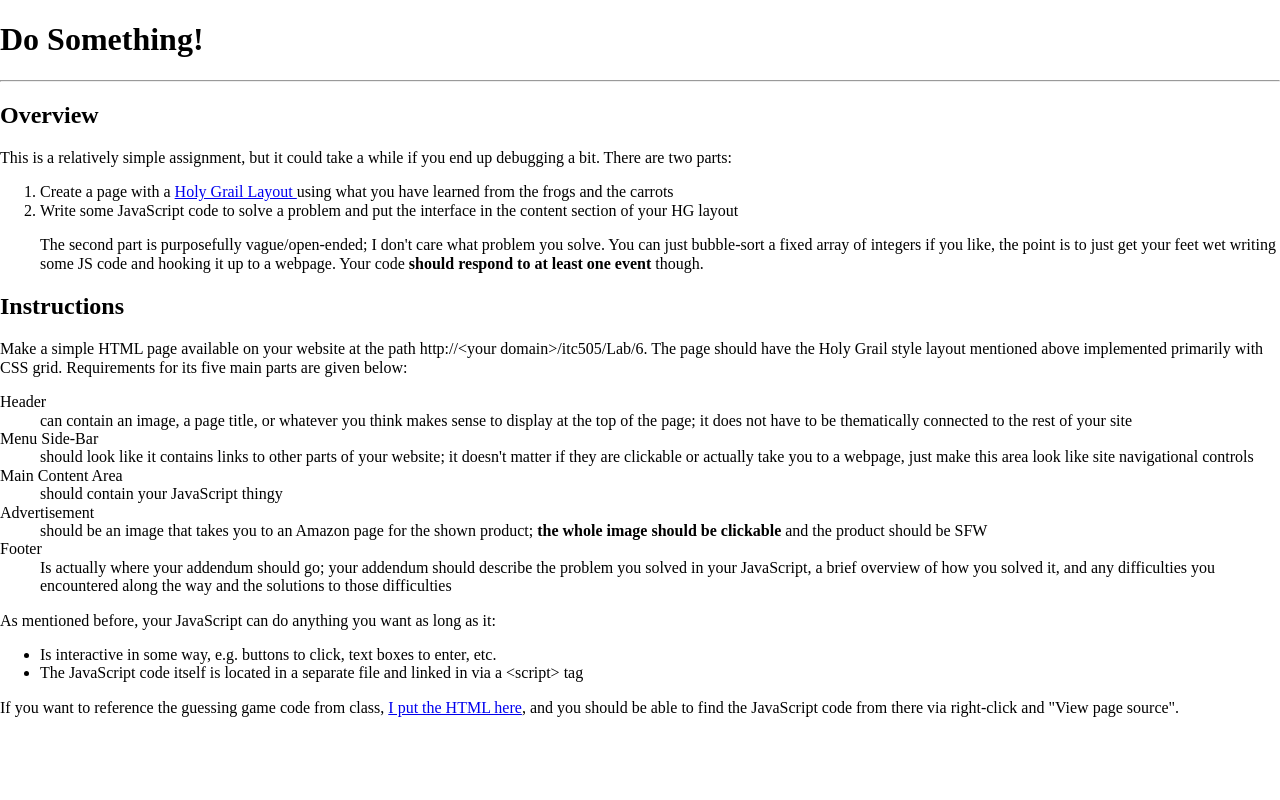
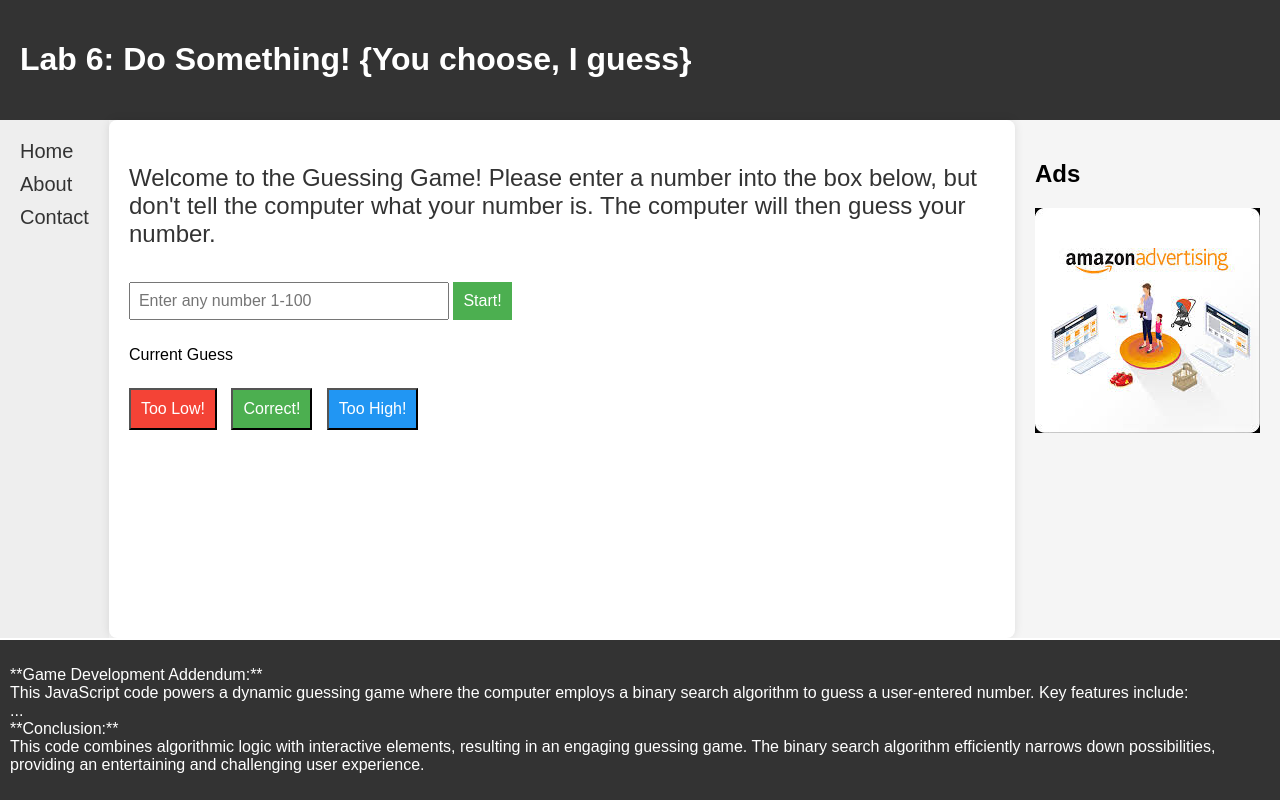
Before and after one commit to ap3727/lab6, a plain HTML site: page itc505/lab/6/index.html in a window 1280 px wide. Drawn offline with nearby package versions, Linux system fonts and the light colour scheme.

Commit message:
Add files via upload

```diff
--- a/itc505/lab/6/index.html
+++ b/itc505/lab/6/index.html
@@ -1,127 +1,77 @@
 <!DOCTYPE html>
 <html lang="en">
-  <head>
+<head>
+    <meta charset="UTF-8">
+    <meta name="viewport" content="width=device-width, initial-scale=1.0">
+    <link rel="stylesheet" href="styles.css">
+    <title>Lab 6</title>
+</head>
+<body>
+    <header>
+        <!-- Your header content (image, page title, etc.) goes here -->
+        <h1>Lab 6: Do Something! {You choose, I guess}</h1>
+    </header>
+    <aside class="menu">
+        <!-- Your menu/sidebar content goes here -->
+        <nav>
+            <ul>
+                <li><a href="#">Home</a></li>
+                <li><a href="#">About</a></li>
+                <li><a href="#">Contact</a></li>
+            </ul>
+        </nav>
+    </aside>
+    <main class="content">
+        <p class="game-instructions">
+          Welcome to the Guessing Game!  Please enter a number into the box
+          below, but don't tell the computer what your number is.  The computer
+          will then guess your number.
+        </p>
 
 
-    <title>Do Something!</title>
+        <input id="target-box" type="number" placeholder="Enter any number 1-100" min="1" max="100">
 
-    <link rel="stylesheet" href="/stylesheets/normalize.css">
-    <link rel="stylesheet" href="/stylesheets/vars_and_utilities.css">
-    <link rel="stylesheet" href="/stylesheets/general_theme.css">
-    <link rel="stylesheet" href="/stylesheets/header.css">
+        <button id="game-status-btn">Start!</button>
 
-  </head>
-  <body>
-
-    <main>
-      <article class="assignment">
-        <header>
-          <h1 class="title">
-            Do Something!
-          </h1>
-        </header>
-
-        <hr>
-
-        <section id="overview">
-          <h2>Overview</h2>
-
+        <div id="game-controls">
           <p>
-            This is a relatively simple assignment, but it could take a while if you
-            end up debugging a bit.  There are two parts:
+            Current Guess
           </p>
 
-          <ol>
-            <li>
-              Create a page with a
-              <a href="https://en.wikipedia.org/wiki/Holy_grail_(web_design)">
-                Holy Grail Layout
-              </a> using what you have learned from the frogs and the carrots
-            </li>
+          <div id="guess-display">
+          </div>
 
-            <li>
-              Write some JavaScript code to solve a problem and put the interface in
-              the content section of your HG layout
-            </li>
+          <button id="too-low-btn" class="control-btn">Too Low!</button>
+          <button id="correct-btn" class="control-btn">Correct!</button>
+          <button id="too-high-btn" class="control-btn">Too High!</button>
 
-            <p>
-              The second part is purposefully vague/open-ended; I don't care what
-              problem you solve.  You can just bubble-sort a fixed array of integers
-              if you like, the point is to just get your feet wet writing some JS
-              code and hooking it up to a webpage.  Your code <strong>should respond
-              to at least one event</strong> though.
-            </p>
-        </section>
+          <div id="end-msg-display">
+          </div>
 
-        <section>
-          <h2>Instructions</h2>
-
-          <p>
-            Make a simple HTML page available on your website at the path
-            <a>http://&lt;your domain&gt;/itc505/Lab/6</a>.  The page should have
-            the Holy Grail style layout mentioned above implemented primarily with
-            CSS grid.  Requirements for its five main parts are given below:
-          </p>
-
-          <dl>
-            <dt>Header</dt>
-            <dd>
-              can contain an image, a page title, or whatever you think makes
-              sense to display at the top of the page; it does not have to be
-              thematically connected to the rest of your site
-            </dd>
-
-            <dt>Menu Side-Bar</dt>
-            <dd>
-              should look like it contains links to other parts of your website;
-              it doesn't matter if they are clickable or actually take you to a
-              webpage, just make this area look like site navigational controls
-            </dd>
-
-            <dt>Main Content Area</dt>
-            <dd>
-              should contain your JavaScript thingy
-            </dd>
-
-            <dt>Advertisement</dt>
-            <dd>
-              should be an image that takes you to an Amazon page for the shown
-              product; <strong>the whole image should be clickable</strong> and the
-              product should be SFW
-            </dd>
-
-            <dt>Footer</dt>
-            <dd>
-              Is actually where your addendum should go; your addendum should
-              describe the problem you solved in your JavaScript, a brief overview of
-              how you solved it, and any difficulties you encountered along the way
-              and the solutions to those difficulties
-            </dd>
-          </dl>
-
-          <p>
-            As mentioned before, your JavaScript can do anything you want as long as
-            it:
-          </p>
-
-          <ul>
-            <li>
-              Is interactive in some way, e.g. buttons to click, text boxes to enter,
-              etc.
-            </li>
-            <li>
-              The JavaScript code itself is located in a separate file and linked in
-              via a &lt;script&gt; tag
-            </li>
-          </ul>
-        </section>
-
+          <div id="guess-history">
+          </div>
+      </main>
+    <aside class="advertisement">
+        <!-- Your advertisement image linked to Amazon goes here -->
+        <h2>Ads</h2>
+        <a href="https://www.amazon.com/" target="_blank">
+            <img src="ads.jpeg" alt="Amazon Ad">
+        </a>
+    </aside>
+    <footer>
+        <!-- Addendum content -->
         <p>
-          If you want to reference the guessing game code from class,
-          <a href="doSomething.html">I put the HTML here</a>, and you should be able to
-          find the JavaScript code from there via right-click and "View page source".
+          **Game Development Addendum:**
+          <br>
+          This JavaScript code powers a dynamic guessing game where the computer employs a binary search algorithm to guess a user-entered number. Key features include:
+          <br>
+          ...
+          <br>
+          **Conclusion:**
+          <br>
+          This code combines algorithmic logic with interactive elements, resulting in an engaging guessing game. The binary search algorithm efficiently narrows down possibilities, providing an entertaining and challenging user experience.
         </p>
-      </article>
-    </main>
-  </body>
+    </footer>
+    <script src="script.js"></script>
+</body>
 </html>
--- /dev/null
+++ b/itc505/lab/6/script.js
@@ -0,0 +1,125 @@
+const TARGET_BOX = document.querySelector("#target-box")
+const GAME_STATUS_BTN = document.querySelector("#game-status-btn")
+const GUESS_DISPLAY = document.querySelector("#guess-display")
+const END_MSG_DISPLAY = document.querySelector("#end-msg-display")
+const GUESS_HISTORY = document.querySelector("#guess-history")
+
+const GAME_CONTROLS = document.querySelector("#game-controls")
+const CORRECT_BTN = document.querySelector("#correct-btn")
+const TOO_LOW_BTN = document.querySelector("#too-low-btn")
+const TOO_HIGH_BTN = document.querySelector("#too-high-btn")
+const CONTROL_BTNS = document.querySelectorAll(".control-btn")
+
+let min
+let max
+let guess
+let guessCount
+
+function startGame () {
+  TARGET_BOX.disabled = true
+  GAME_STATUS_BTN.innerText = "Reset"
+
+  guessCount = 1
+  min = 1
+  max = 100
+  guess = Math.floor((min + max) / 2)
+  GUESS_DISPLAY.innerText = guess
+  addGuessRecord()
+
+  GAME_CONTROLS.style.display = "block";
+  for (const btn of CONTROL_BTNS) {
+    btn.disabled = false
+  }
+}
+
+function endGame () {
+  END_MSG_DISPLAY.innerText = `I guessed your number in ${guessCount} guesses.`
+  clearGuessHistory()
+  for (const btn of CONTROL_BTNS) {
+    btn.disabled = true
+  }
+  document.body.classList.add('js-end-game-pulse')
+}
+
+function resetGame () {
+  TARGET_BOX.disabled = false
+  GAME_STATUS_BTN.innerText = "Start!"
+  GUESS_DISPLAY.innerText = ""
+  END_MSG_DISPLAY.innerText = ""
+
+  GAME_CONTROLS.style.display = "none";
+
+  clearGuessHistory()
+}
+
+function clearGuessHistory () {
+  while (GUESS_HISTORY.firstElementChild) {
+    GUESS_HISTORY.firstElementChild.remove()
+  }
+}
+
+function adjustGuess (triggeringEvent) {
+  if (triggeringEvent.target === TOO_LOW_BTN) {
+    min = guess
+    guess = Math.ceil((min + max) / 2)
+  } else {
+    max = guess
+    guess = Math.floor((min + max) / 2)
+  }
+  GUESS_DISPLAY.innerText = guess
+  guessCount += 1
+  addGuessRecord()
+}
+
+function toggleGameStatus () {
+  if (TARGET_BOX.disabled) {
+    resetGame()
+  } else {
+    startGame()
+  }
+}
+
+function revertGameState (event) {
+  if (event.target.parentNode !== GUESS_HISTORY) {
+    return
+  }
+  const guessRecord = event.target
+  const guessCountEndIndex = guessRecord.innerText.indexOf("min")
+  guessCount = parseInt(guessRecord.dataset.guessCount)
+  min = parseInt(guessRecord.dataset.min)
+  guess = parseInt(guessRecord.dataset.guess)
+  max = parseInt(guessRecord.dataset.max)
+
+  GUESS_DISPLAY.innerText = guess
+
+  const deletionIndex = Array.from(GUESS_HISTORY.children)
+                             .indexOf(guessRecord) + 1
+  while (GUESS_HISTORY.children[deletionIndex]) {
+    GUESS_HISTORY.children[deletionIndex].remove()
+  }
+}
+
+function addGuessRecord () {
+  const newGuessRecord = document.createElement('pre')
+  newGuessRecord.innerText = [guessCount,
+                              `min: ${min}`,
+                              `guess: ${guess}`,
+                              `max: ${max}`].join("    ")
+  newGuessRecord.dataset.guessCount = guessCount
+  newGuessRecord.dataset.min = min
+  newGuessRecord.dataset.guess = guess
+  newGuessRecord.dataset.max = max
+  GUESS_HISTORY.appendChild(newGuessRecord)
+}
+
+
+
+GUESS_HISTORY.addEventListener('click', revertGameState)
+GAME_STATUS_BTN.addEventListener('click', toggleGameStatus)
+CORRECT_BTN.addEventListener('click', endGame)
+TOO_HIGH_BTN.addEventListener('click', adjustGuess)
+TOO_LOW_BTN.addEventListener('click', adjustGuess)
+document.body.addEventListener(
+  'animationend',
+  () => document.body.classList.remove('js-end-game-pulse')
+)
--- /dev/null
+++ b/itc505/lab/6/styles.css
@@ -0,0 +1,143 @@
+body {
+    display: grid;
+    grid-template-rows: auto 1fr auto;
+    grid-template-columns: auto 1fr auto;
+    height: 100vh;
+    margin: 0;
+    font-family: 'Arial', sans-serif;
+    background-color: #f5f5f5;
+  }
+
+  header, aside, main, footer {
+    padding: 20px;
+  }
+
+  header, footer {
+    grid-column: span 3;
+    background-color: #333;
+    color: #fff;
+  }
+
+  .menu, .content, .advertisement {
+    min-height: 200px;
+  }
+
+  .menu, .advertisement {
+    grid-row: span 2;
+  }
+
+  .menu {
+    background-color: #eee;
+  }
+
+  .menu nav ul {
+    list-style: none;
+    padding: 0;
+    margin: 0;
+  }
+
+  .menu nav ul li {
+    margin-bottom: 10px;
+  }
+
+  .menu nav ul li a {
+    text-decoration: none;
+    color: #333;
+    font-size: 20px;
+  }
+
+  .menu nav ul li a:hover {
+    color: #0048ff;
+  }
+
+  .content {
+    background-color: #fff;
+    padding: 20px;
+    border-radius: 8px;
+    box-shadow: 0 0 10px rgba(0, 0, 0, 0.1);
+  }
+
+  .game-instructions {
+    font-size: 1.5em;
+    color: #333;
+  }
+
+  #target-box {
+    margin: 10px 0;
+    padding: 8px;
+    width: 300px;
+    font-size: 1em;
+  }
+
+  #game-status-btn {
+    padding: 10px;
+    font-size: 1em;
+    background-color: #4caf50;
+    color: #fff;
+    border: none;
+    cursor: pointer;
+  }
+
+  #game-status-btn:hover {
+    background-color: #45a049;
+  }
+
+  #guess-display {
+    font-size: 1.5em;
+    color: #333;
+    margin-bottom: 1em;
+  }
+
+  .control-btn {
+    padding: 10px;
+    font-size: 1em;
+    margin-right: 10px;
+    cursor: pointer;
+  }
+
+  #too-low-btn {
+    background-color: #f44336;
+    color: #fff;
+  }
+
+  #too-low-btn:hover {
+    background-color: #d32f2f;
+  }
+
+  #correct-btn {
+    background-color: #4caf50;
+    color: #fff;
+  }
+
+  #correct-btn:hover {
+    background-color: #45a049;
+  }
+
+  #too-high-btn {
+    background-color: #2196f3;
+    color: #fff;
+  }
+
+  #too-high-btn:hover {
+    background-color: #1565c0;
+  }
+
+  #advertisement {
+    text-align: center;
+    padding: 20px;
+  }
+
+  #advertisement img {
+    max-width: 100%;
+    height: auto;
+    border-radius: 8px;
+    box-shadow: 0 0 10px rgba(0, 0, 0, 0.1);
+  }
+
+  footer {
+    background-color: #333;
+    color: #fff;
+    text-align: left;
+    padding: 10px;
+    border-top: 2px solid #fff;
+  }
```
Also changed, not shown: itc505/lab/6/Submission.png (added), itc505/lab/6/ads.jpeg (added).
